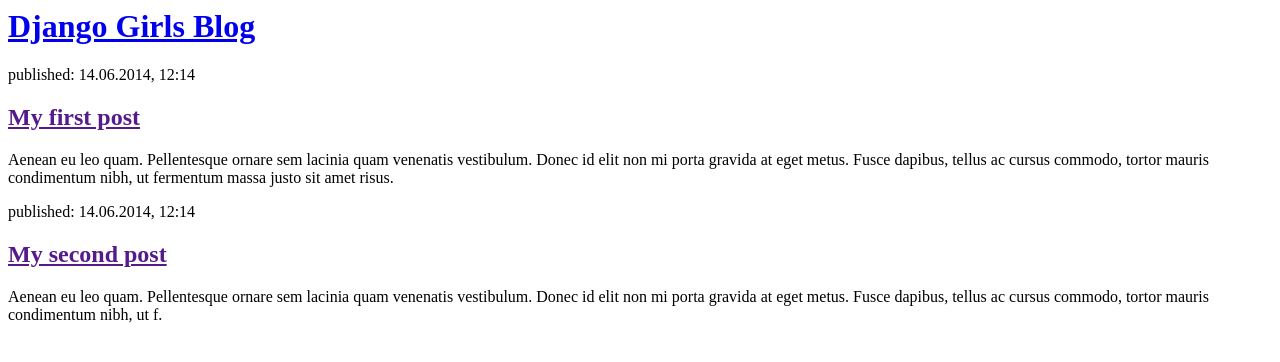
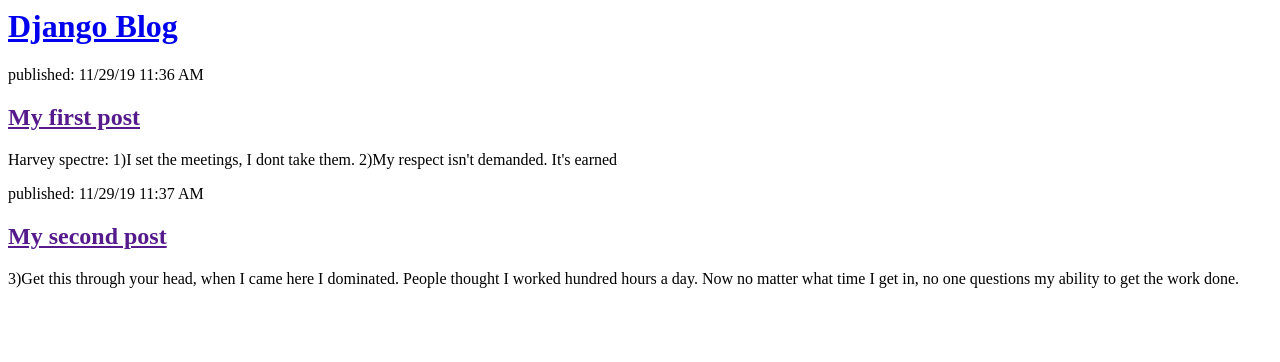
Before and after one commit to rr2112/Django-App1, a Django app: page / in a window 1280 px wide. Shown: the top 362 px of the page. Run offline with Django 3.2, Linux system fonts and the light colour scheme.

Commit message:
Changed HTML file

```diff
--- a/blog/templates/blog/post_list.html
+++ b/blog/templates/blog/post_list.html
@@ -1,22 +1,27 @@
 <html>
     <head>
-        <title>Django Girls blog</title>
+        <title>Django Project 1</title>
     </head>
     <body>
         <div>
-            <h1><a href="/">Django Girls Blog</a></h1>
+            <h1><a href="/">Django Blog</a></h1>
         </div>
 
         <div>
-            <p>published: 14.06.2014, 12:14</p>
+            <p>published: 11/29/19 11:36 AM</p>
             <h2><a href="">My first post</a></h2>
-            <p>Aenean eu leo quam. Pellentesque ornare sem lacinia quam venenatis vestibulum. Donec id elit non mi porta gravida at eget metus. Fusce dapibus, tellus ac cursus commodo, tortor mauris condimentum nibh, ut fermentum massa justo sit amet risus.</p>
+            <p>Harvey spectre:
+                1)I set the meetings, I dont take them.
+                2)My respect isn't demanded. It's earned
+
+            </p>
         </div>
 
         <div>
-            <p>published: 14.06.2014, 12:14</p>
+            <p>published: 11/29/19 11:37 AM</p>
             <h2><a href="">My second post</a></h2>
-            <p>Aenean eu leo quam. Pellentesque ornare sem lacinia quam venenatis vestibulum. Donec id elit non mi porta gravida at eget metus. Fusce dapibus, tellus ac cursus commodo, tortor mauris condimentum nibh, ut f.</p>
+            <p>3)Get this through your head, when I came here I dominated. People thought I worked hundred hours a day. Now no matter what time I get in,
+                no one questions my ability to get the work done.</p>
         </div>
     </body>
 </html>
```
